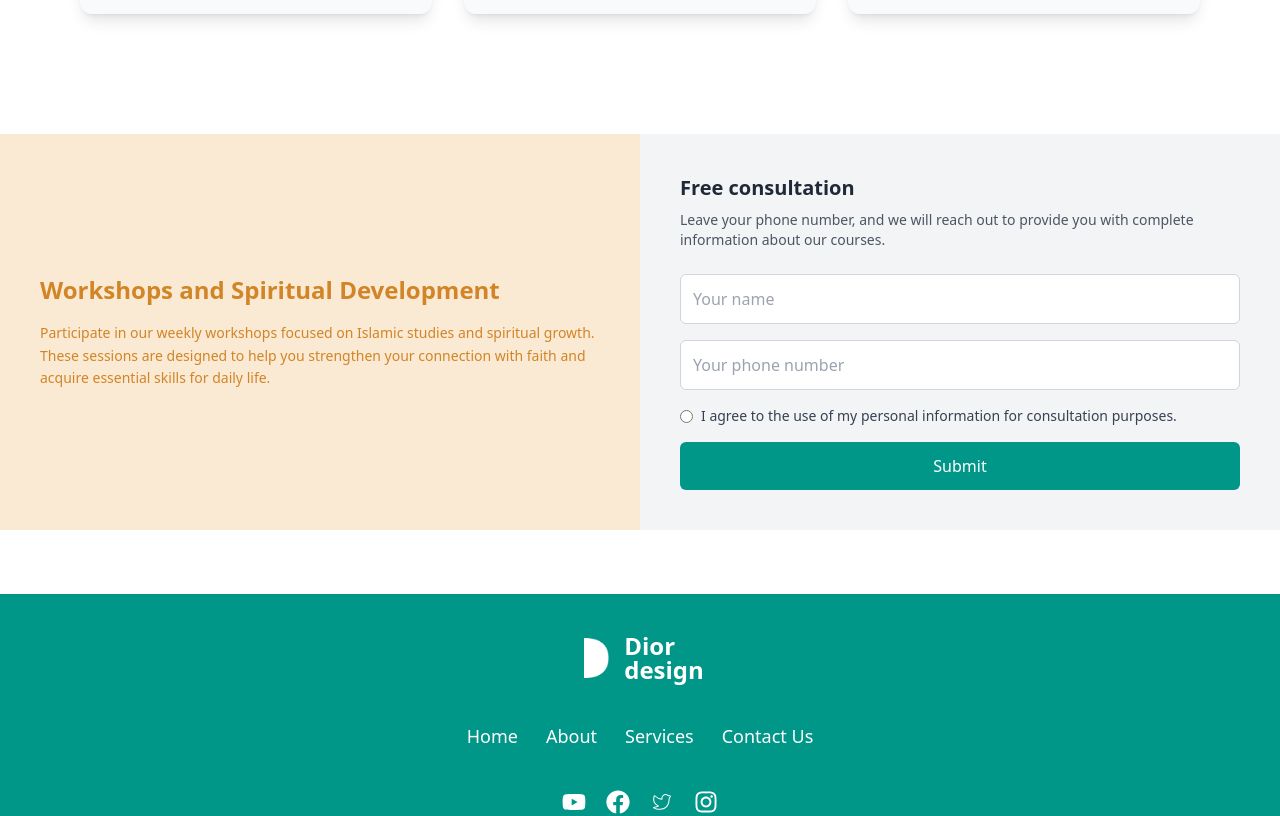
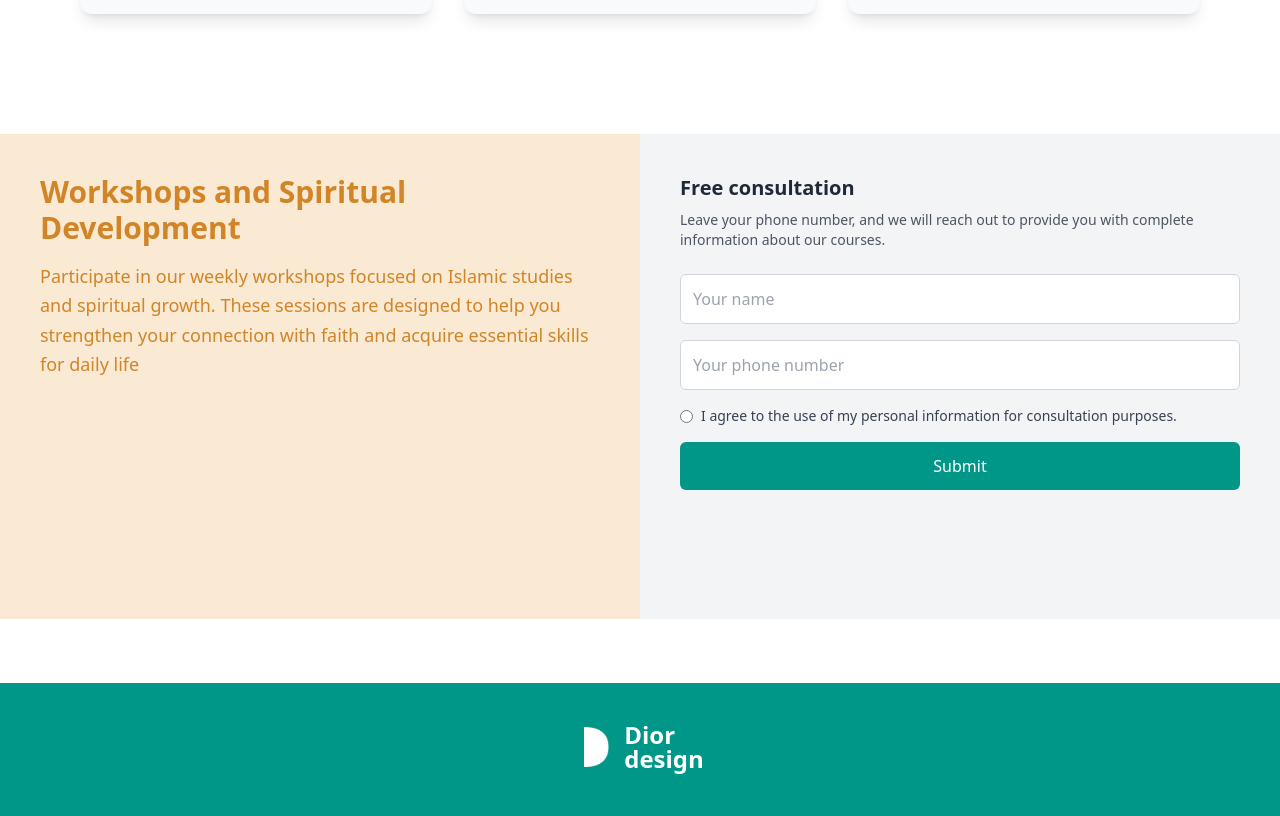
Before and after one commit to MamurovDilmurod/AL-MUAMALAT-, a React (Vite) app: page / in a window 1280 px wide. Shown: the part 3820-4636 px from the top of the page. Built offline with nearby package versions, Linux system fonts and the light colour scheme.

Commit message:
Styled Contact page

```diff
--- a/src/components/Form.jsx
+++ b/src/components/Form.jsx
@@ -4,13 +4,12 @@ function Form() {
     return (
         <div className="flex flex-col p-0 py-16 m-0 md:flex-row">
             {/* Chap tarafdagi div */}
-            <div className="w-full md:w-1/2 bg-[#FAE9D3] p-10 flex flex-col justify-center">
-                <h2 className="text-[#D28527] text-2xl font-bold mb-4">
+            <div className="w-full md:w-1/2 bg-[#FAE9D3] p-10 pb-60 flex flex-col justify-center">
+                <h2 className="text-[#D28527] text-3xl font-bold mb-4">
                     Workshops and Spiritual Development
                 </h2>
-                <p className="text-[#D28527] text-sm leading-relaxed">
-                    Participate in our weekly workshops focused on Islamic studies and spiritual growth. <br />
-                    These sessions are designed to help you strengthen your connection with faith and acquire essential skills for daily life.
+                <p className="text-[#D28527] text-lg leading-relaxed">
+                    Participate in our weekly workshops focused on Islamic studies and spiritual growth. These sessions are designed to help you strengthen your connection with faith and acquire essential skills for daily life
                 </p>
             </div>
 
--- a/src/components/OurMedia.jsx
+++ b/src/components/OurMedia.jsx
@@ -58,7 +58,6 @@ function OurMedia() {
                         <AiOutlineArrowRight />
                     </button>
                 </div>
-
             </div>
 
             {/* Media Cards */}
```
